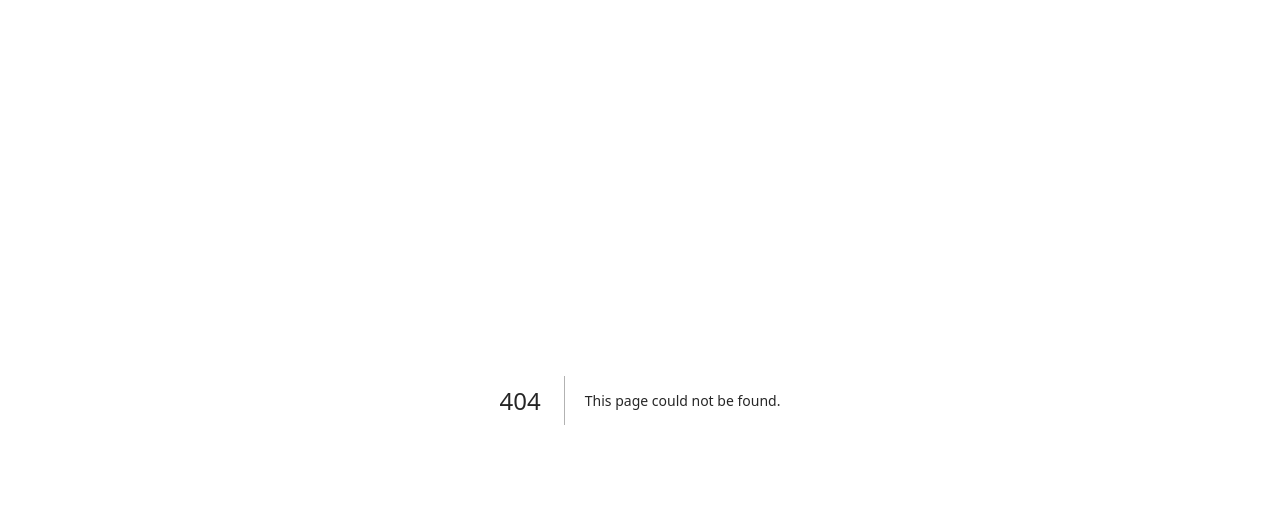
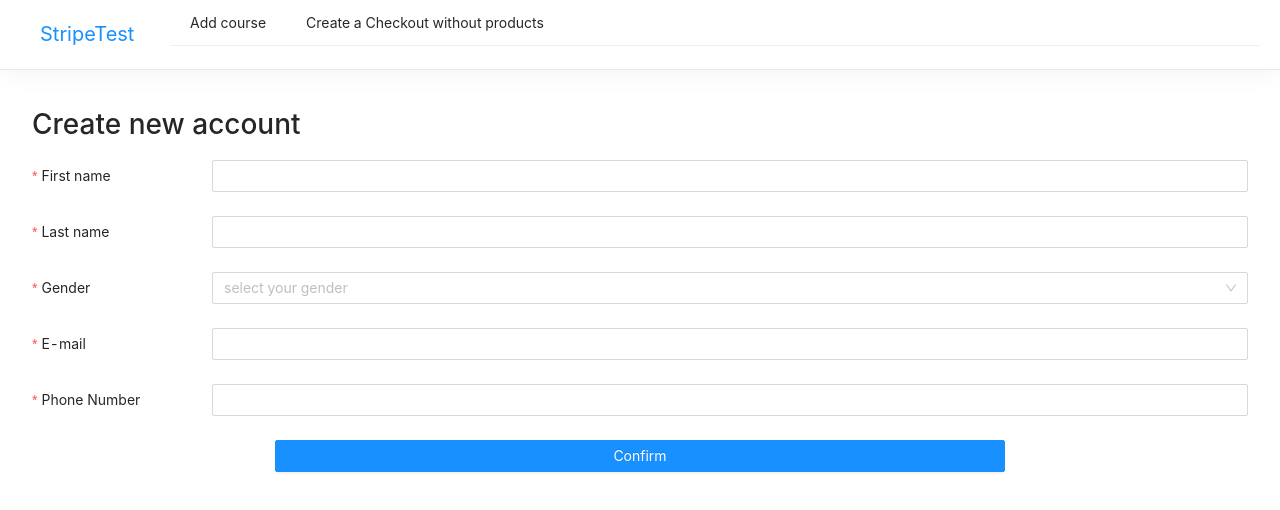
Before and after one commit to TaherSaid/Stripe, a Next.js app in the folder client/: page /add-customer in a window 1280 px wide. Before the commit this address had no page. Shown: the top 510 px of the page. Built offline with nearby package versions, Linux system fonts and the light colour scheme.

Commit message:
create new customer using stripe api

```diff
--- /dev/null
+++ b/client/pages/add-customer.jsx
@@ -0,0 +1,136 @@
+import { Alert, Button, Form, Input, Select } from "antd";
+import Navbar from "../src/components/navbar";
+import styles from "../styles/Home.module.css";
+import { gql, useMutation } from "@apollo/client";
+import { useState } from "react";
+
+const { Option } = Select;
+
+const AddCustomer = () => {
+  const [message, setMessage] = useState();
+  const CREATE_CUSTOMER = gql`
+    mutation Mutation(
+      $firstName: String
+      $lastName: String
+      $email: String
+      $tel: String
+      $role: String
+    ) {
+      createCustomer(
+        firstName: $firstName
+        lastName: $lastName
+        email: $email
+        tel: $tel
+        role: $role
+      )
+    }
+  `;
+  const [createCustomerAccount] = useMutation(CREATE_CUSTOMER);
+  const onFinish = async (e) => {
+    try {
+      const { data } = await createCustomerAccount({ variables: { ...e } });
+      setMessage(data?.createCustomer);
+    } catch (error) {
+      console.log(error);
+    }
+  };
+  return (
+    <div>
+      <Navbar />
+
+      {message && (
+        <Alert
+          message="Success"
+          description={message}
+          type="success"
+          showIcon
+        />
+      )}
+      <div className={styles.wrapper}>
+        <h1>Create new account </h1>
+        <Form
+          labelCol={{
+            flex: "180px",
+          }}
+          labelAlign="left"
+          labelWrap
+          wrapperCol={{
+            flex: 1,
+          }}
+          colon={false}
+          onFinish={onFinish}
+        >
+          <Form.Item
+            label="First name"
+            name="firstName"
+            rules={[
+              {
+                required: true,
+              },
+            ]}
+          >
+            <Input />
+          </Form.Item>
+          <Form.Item
+            label="Last name"
+            name="lastName"
+            rules={[
+              {
+                required: true,
+              },
+            ]}
+          >
+            <Input />
+          </Form.Item>
+          <Form.Item
+            name="role"
+            label="Gender"
+            rules={[
+              {
+                required: true,
+                message: "Please select gender!",
+              },
+            ]}
+          >
+            <Select placeholder="select your gender">
+              <Option value="member">Memeber</Option>
+              <Option value="expert">Expert</Option>
+            </Select>
+          </Form.Item>
+          <Form.Item
+            name="email"
+            label="E-mail"
+            rules={[
+              {
+                type: "email",
+                message: "The input is not valid E-mail!",
+              },
+              {
+                required: true,
+                message: "Please input your E-mail!",
+              },
+            ]}
+          >
+            <Input />
+          </Form.Item>
+          <Form.Item
+            name="tel"
+            label="Phone Number"
+            rules={[
+              { required: true, message: "Please input your phone number!" },
+            ]}
+          >
+            <Input style={{ width: "100%" }} />
+          </Form.Item>
+          <Form.Item style={{ textAlign: "center" }}>
+            <Button type="primary" htmlType="submit" style={{ width: "60%" }}>
+              Confirm
+            </Button>
+          </Form.Item>
+        </Form>
+      </div>
+    </div>
+  );
+};
+
+export default AddCustomer;
```
Also changed, not shown: 2 other files (tests, documents, lock files or other folders).
